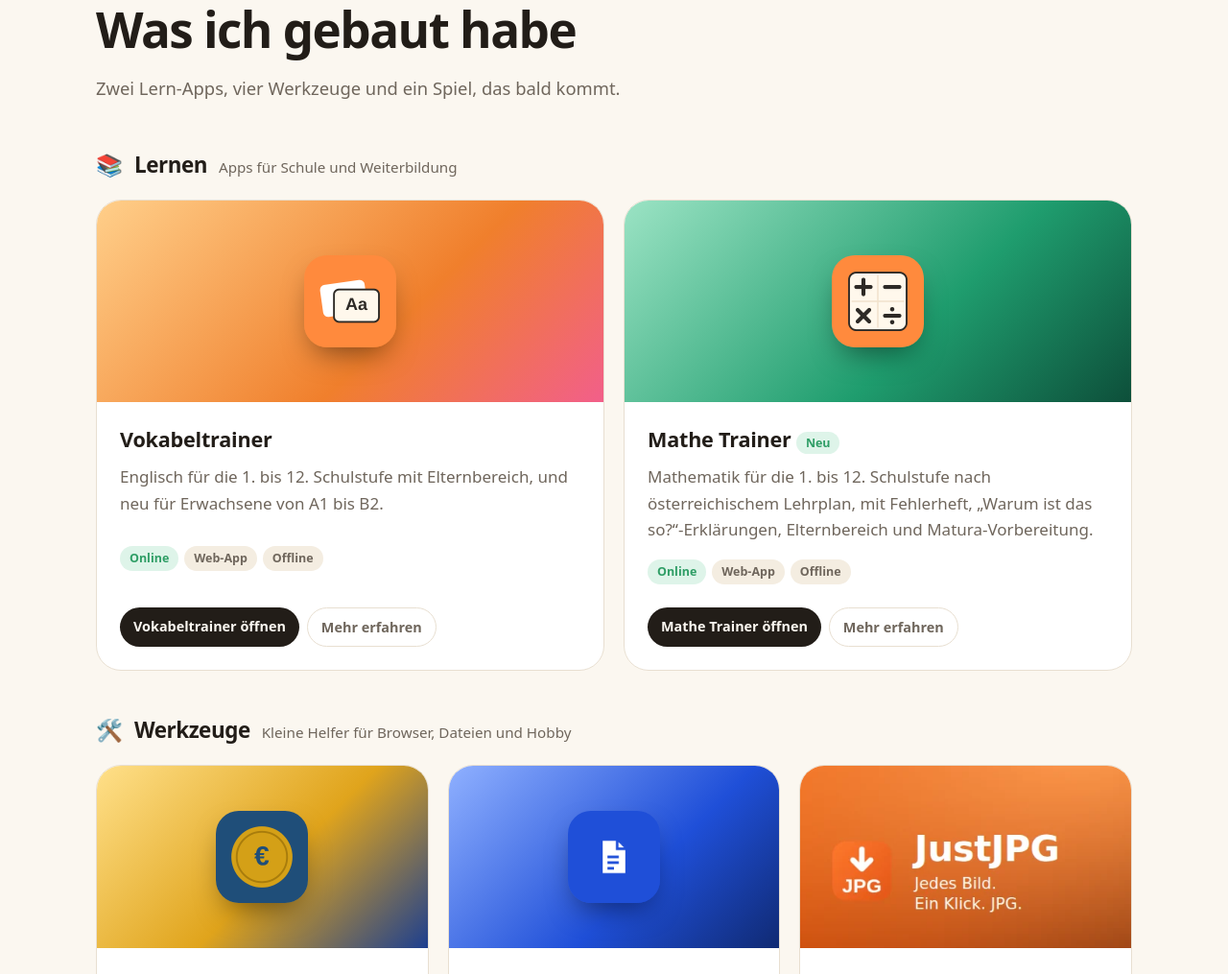
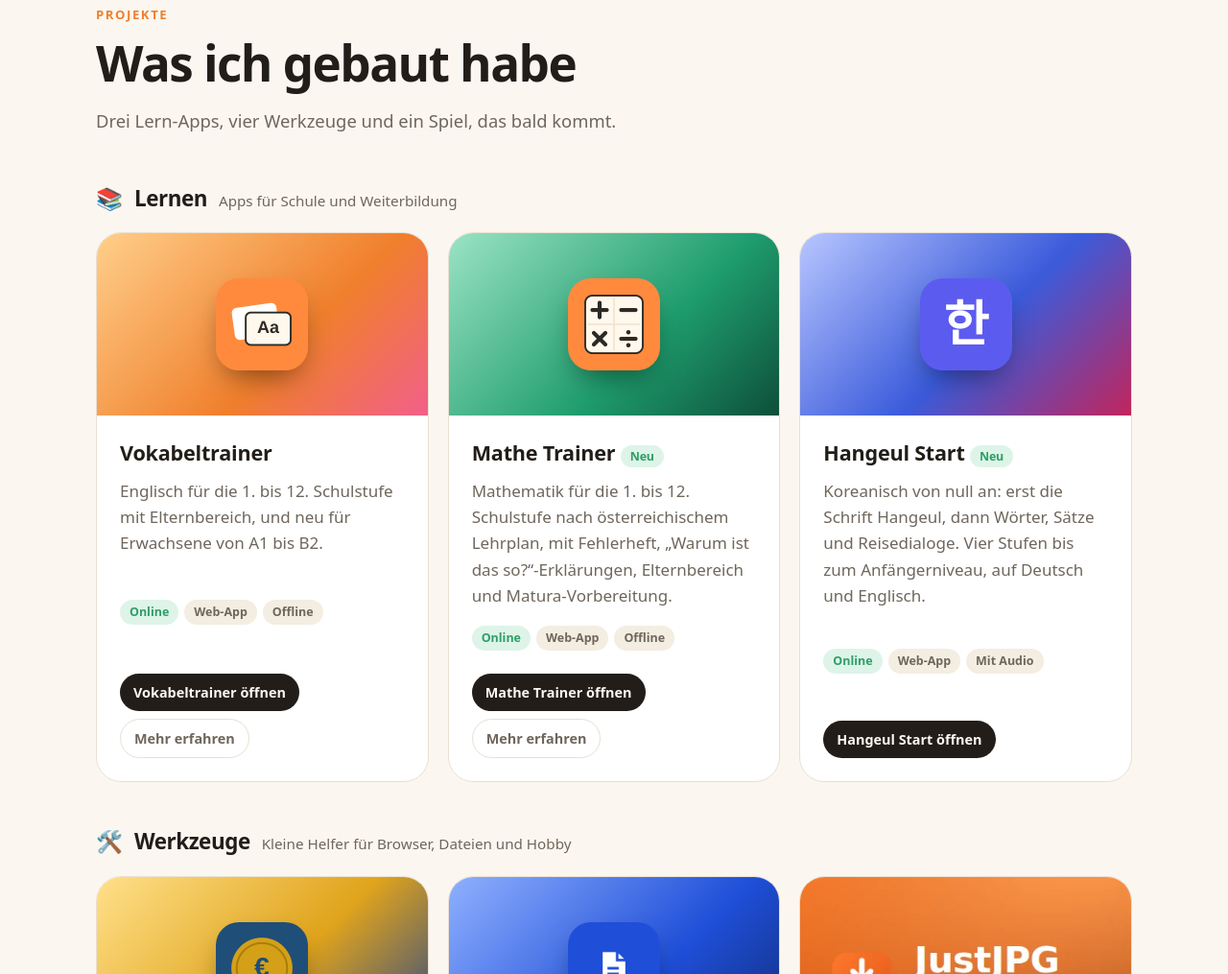
Before and after one commit to Expedox/Expedox.github.io, a plain HTML site: page index.html in a window 1280 px wide. Shown: the part 1121-2136 px from the top of the page at 96% size. Drawn offline with Linux system fonts and the light colour scheme.

Commit message:
Hangeul Start bei den Lern-Apps auf der Startseite ergänzt

```diff
--- a/index.html
+++ b/index.html
@@ -208,6 +208,7 @@
   .ocard .thumb img.cover { width: 100%; height: 100%; object-fit: cover; }
   .ocard .thumb img.icon { width: 96px; height: 96px; border-radius: 24px; box-shadow: 0 14px 30px -10px rgba(0,0,0,.5); }
   .t-vt { background: linear-gradient(135deg, #ffcf8a, #f07f2c 60%, #f25f8a); }
+  .t-hs { background: linear-gradient(135deg, #b8c6ff, #3b5bdb 55%, #c2255c); }
   .t-mt { background: linear-gradient(135deg, #9be3c4, #1f9d6e 60%, #0d4f3a); }
   .t-pdf { background: linear-gradient(135deg, #8fb0ff, #1f4fd8 60%, #102a73); }
   .t-ed { background: linear-gradient(135deg, #ffe08a, #e0a41c 55%, #1d3f8f); }
@@ -388,7 +389,7 @@
   <div class="wrap">
     <span class="eyebrow">👋 Hallo, ich bin Mike</span>
     <h1>Ich baue Apps, die <span class="grad">wirklich helfen.</span></h1>
-    <p class="lead">Hier zeige ich meine Projekte: einen Vokabeltrainer für Schulkinder und Erwachsene, den neuen Mathe Trainer, JustPDF zum Zusammenfügen von PDFs, Eurodex für Euro-Münzsammler und zwei Browser-Erweiterungen für Firefox und Chrome. Und bald mein erstes Spiel auf Steam.</p>
+    <p class="lead">Hier zeige ich meine Projekte: einen Vokabeltrainer für Schulkinder und Erwachsene, den Mathe Trainer, Hangeul Start zum Koreanischlernen, JustPDF zum Zusammenfügen von PDFs, Eurodex für Euro-Münzsammler und zwei Browser-Erweiterungen für Firefox und Chrome. Und bald mein erstes Spiel auf Steam.</p>
     <div class="btns">
       <a class="btn primary" href="#projekte">Projekte ansehen ↓</a>
       <a class="btn ghost" href="https://github.com/Expedox">GitHub ↗</a>
@@ -398,7 +399,7 @@
 
 <div class="stats wrap reveal">
   <div class="grid">
-    <div class="stat"><b data-count="6">6</b><span>Projekte online</span></div>
+    <div class="stat"><b data-count="7">7</b><span>Projekte online</span></div>
     <div class="stat"><b data-count="1">1</b><span>Spiel unterwegs</span></div>
     <div class="stat"><b data-count="4">4</b><span>Plattformen</span></div>
     <div class="stat"><b>0</b><span>Tracking in den Apps</span></div>
@@ -411,11 +412,11 @@
     <div class="reveal">
       <p class="kicker">Projekte</p>
       <h2>Was ich gebaut habe</h2>
-      <p class="sub">Zwei Lern-Apps, vier Werkzeuge und ein Spiel, das bald kommt.</p>
+      <p class="sub">Drei Lern-Apps, vier Werkzeuge und ein Spiel, das bald kommt.</p>
     </div>
     <!-- Neues Projekt: einen <article class="ocard">-Block in der passenden Gruppe kopieren und anpassen. -->
     <div class="ogroup reveal" id="lernen-uebersicht"><span>📚</span><h3>Lernen</h3><small>Apps für Schule und Weiterbildung</small></div>
-    <div class="ov two">
+    <div class="ov">
         <article class="ocard reveal">
           <a class="thumb-link" href="#vokabeltrainer" tabindex="-1" aria-hidden="true"><div class="thumb t-vt"><img class="icon" src="img/vokabeltrainer-icon.png" alt=""></div></a>
           <div class="body">
@@ -432,6 +433,15 @@
             <p>Mathematik für die 1. bis 12. Schulstufe nach österreichischem Lehrplan, mit Fehlerheft, „Warum ist das so?“-Erklärungen, Elternbereich und Matura-Vorbereitung.</p>
             <div class="meta"><span class="pill live">Online</span><span class="pill">Web-App</span><span class="pill">Offline</span></div>
             <div class="acts"><a class="act go" href="https://expedox.github.io/mathetrainer/">Mathe Trainer öffnen</a><a class="act info" href="#mathetrainer">Mehr erfahren</a></div>
+          </div>
+        </article>
+        <article class="ocard reveal">
+          <a class="thumb-link" href="https://expedox.github.io/Hangeul_Start/" tabindex="-1" aria-hidden="true"><div class="thumb t-hs"><img class="icon" src="img/hangeul-start-icon.svg" alt="" loading="lazy"></div></a>
+          <div class="body">
+            <h3><a href="https://expedox.github.io/Hangeul_Start/">Hangeul Start <span class="pill live">Neu</span></a></h3>
+            <p>Koreanisch von null an: erst die Schrift Hangeul, dann Wörter, Sätze und Reisedialoge. Vier Stufen bis zum Anfängerniveau, auf Deutsch und Englisch.</p>
+            <div class="meta"><span class="pill live">Online</span><span class="pill">Web-App</span><span class="pill">Mit Audio</span></div>
+            <div class="acts"><a class="act go" href="https://expedox.github.io/Hangeul_Start/">Hangeul Start öffnen</a></div>
           </div>
         </article>
     </div>
```
Also changed, not shown: img/hangeul-start-icon.svg (added).
